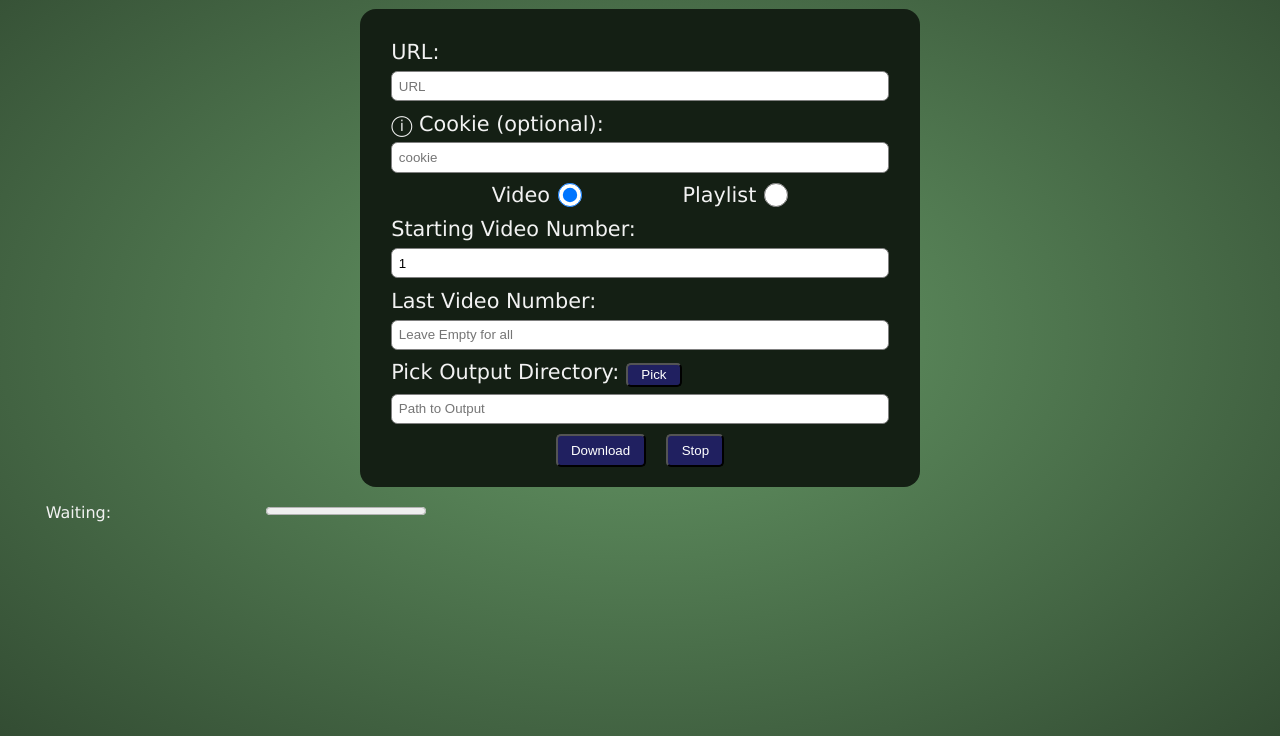
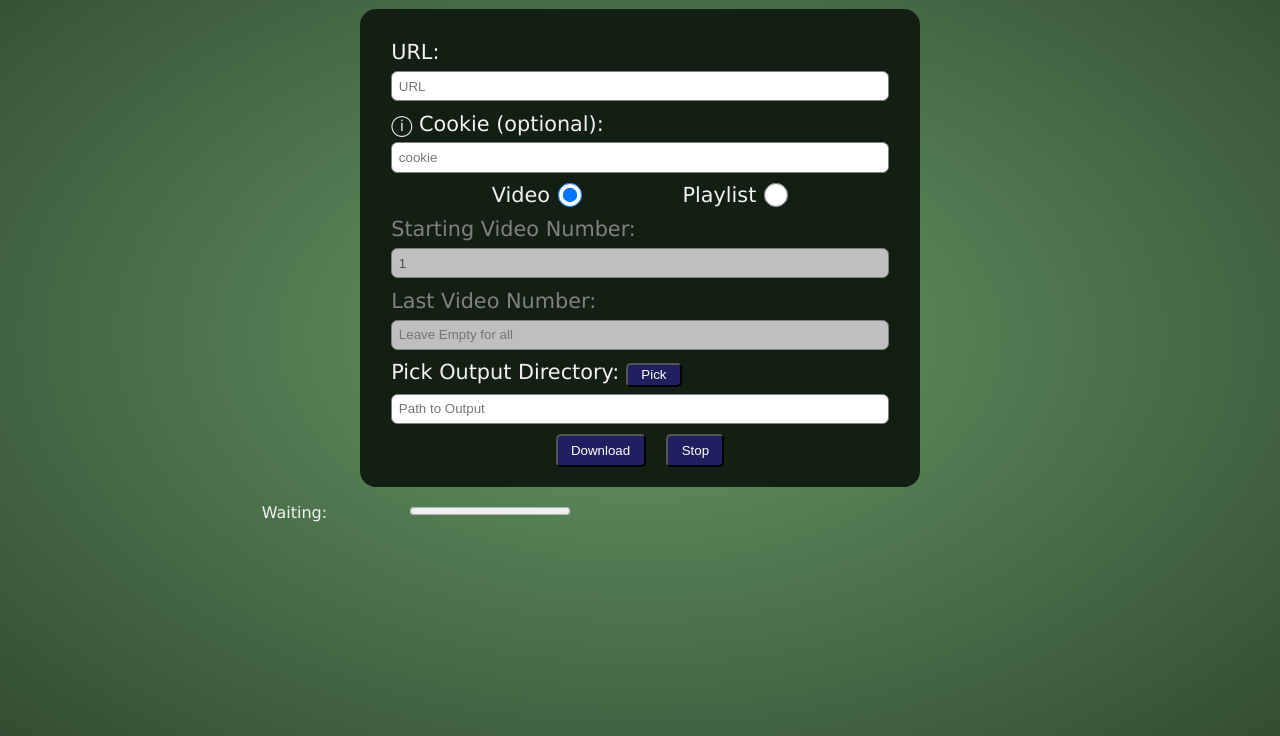
Before and after one commit to prince-thind/youtube-downloader, a website with bundled scripts: page frontend/index.html in a window 1280 px wide. Shown: the part 64-800 px from the top of the page. Built offline with nearby package versions, Linux system fonts and the light colour scheme.

Commit message:
add playlist toggling feature

```diff
--- a/frontend/index.css
+++ b/frontend/index.css
@@ -9,6 +9,7 @@ body {
   background: radial-gradient(hsl(120, 20%, 50%), hsl(120, 20%, 25%));
   min-height: 100vh;
   color: hsl(0, 0%, 95%);
+  text-align: center;
 }
 
 .heading {
@@ -25,12 +26,12 @@ body {
   padding-bottom: 0.5em;
   border-radius: 1rem;
   font-size: 1.3rem;
+  text-align: left;
 }
 
 .form-element {
   display: block;
-  margin-bottom:0.5em;
-
+  margin-bottom: 0.5em;
 }
 .text-label input {
   width: 100%;
@@ -38,7 +39,7 @@ body {
   background-color: hsl(0, 0%, 100%);
   border: 1px solid gray;
   border-radius: 0.4rem;
-  margin-top:0.5em;
+  margin-top: 0.5em;
 }
 .radio-buttons {
   display: flex;
@@ -55,30 +56,31 @@ body {
   height: 1.5rem;
   margin-left: 0.5rem;
 }
-.button{
-  padding:0.5em 1em;
+.button {
+  padding: 0.5em 1em;
   background-color: hsl(240, 50%, 25%);
   cursor: pointer;
-  color:white;
+  color: white;
   border-radius: 5px;
 }
-.button:hover{
+.button:hover {
   transform: scale(1.05);
   background-color: hsl(240, 50%, 10%);
 }
-.pick-button{
-  padding:0.2em 1em;
+.pick-button {
+  padding: 0.2em 1em;
 }
-.control-buttons{
+.control-buttons {
   display: flex;
   justify-content: center;
-  gap:1em;
+  gap: 1em;
 }
-.progress-container{
+.progress-container {
   display: grid;
   grid-template-columns: 1fr 1fr 8fr;
-  padding:0 1em;
-  text-align: center;
+  padding: 0 1em;
+  width: 100vmin;
+  margin: auto;
 }
 /* .progress{
   width: 100%;
@@ -90,11 +92,18 @@ body {
 .progress-error.progress::-moz-progress-bar { background: hsl(0, 80%, 40%); }
 .progress-error.progress::-webkit-progress-value{ background: hsl(0, 80%, 40%); } */
 
+/* utility classes */
+.error {
+  color: hsl(0, 80%, 40%);
+  text-shadow: 1px 1px 1px black;
+  font-size: 1.2rem;
+  padding: 0 1rem;
+}
 
-.error{
-  color:hsl(0, 80%, 40%);
-  text-shadow: 1px 1px 1px black;
-  text-align: center;
-  font-size: 1.2rem;
-  padding:0 1rem;
+.disabled {
+  color: gray;
+  /* display: none; */
 }
+.disabled input {
+  background-color: hsl(0, 0%, 75%);
+}
--- a/frontend/index.html
+++ b/frontend/index.html
@@ -34,19 +34,20 @@
                     Video<input checked type="radio" name="type" value="video"></label>
                 <label class="radio-label">Playlist<input type="radio" name="type" value="playlist"></label>
             </div>
-            <div class="index-inputs disabled">
+            <div class="index-inputs disabled" id="index-inputs">
                 <label class="text-label form-element">
                     <div>
                         Starting Video Number:
                     </div>
                     <input type="text" required name="index-start" id="index-start" placeholder="First Video Number"
-                        value="1">
+                        disabled value="1">
                 </label>
                 <label class="text-label form-element">
                     <div>
                         Last Video Number:
                     </div>
-                    <input type="text" name="index-end" id="index-end" placeholder="Leave Empty for all" value="">
+                    <input type="text" name="index-end" id="index-end" placeholder="Leave Empty for all" value=""
+                        disabled>
                 </label>
             </div>
             <label class="text-label form-element">
@@ -60,7 +61,7 @@
                 <button id="stop-button" class="button">Stop</button>
             </div>
         </form>
-        <div class="progress-container">
+        <div class="progress-container" id="progress-container">
             <div id="progress-text" class="progress-text">Waiting:</div>
             <div id="progress-text" class="progress-percentage"></div>
             <progress id="progress" class="progress" value="0" max="100">
--- a/frontend/index.js
+++ b/frontend/index.js
@@ -1 +1,3 @@
-// const socket = io();
+import UI from './lib/UI.js'
+
+UI.radioButtons.addEventListener('change', UI.toggleIndexInputs)
--- /dev/null
+++ b/frontend/lib/UI.js
@@ -0,0 +1,29 @@
+const UI = {
+    form: document.querySelector('#form'),
+    radioButtons: document.querySelector('#radio-buttons'),
+    indexInputs: document.querySelector('#index-inputs'),
+    pickButton: document.querySelector('#pick-button'),
+    downloadButton: document.querySelector('#download-button'),
+    stopButton: document.querySelector('#stop-button'),
+    progressContainer: document.querySelector('#progress-container'),
+    toggleIndexInputs,
+}
+
+function toggleIndexInputs(e) {
+    const type = e.target.value;
+    const inputFields = [...UI.indexInputs.querySelectorAll('input')];
+
+    for (const field of inputFields) {
+        if (type == 'video') {
+            field.setAttribute('disabled', '')
+            UI.indexInputs.classList.add('disabled')
+        }
+        else {
+            field.removeAttribute('disabled');
+            UI.indexInputs.classList.remove('disabled')
+
+        }
+    }
+}
+
+export default UI;
```
